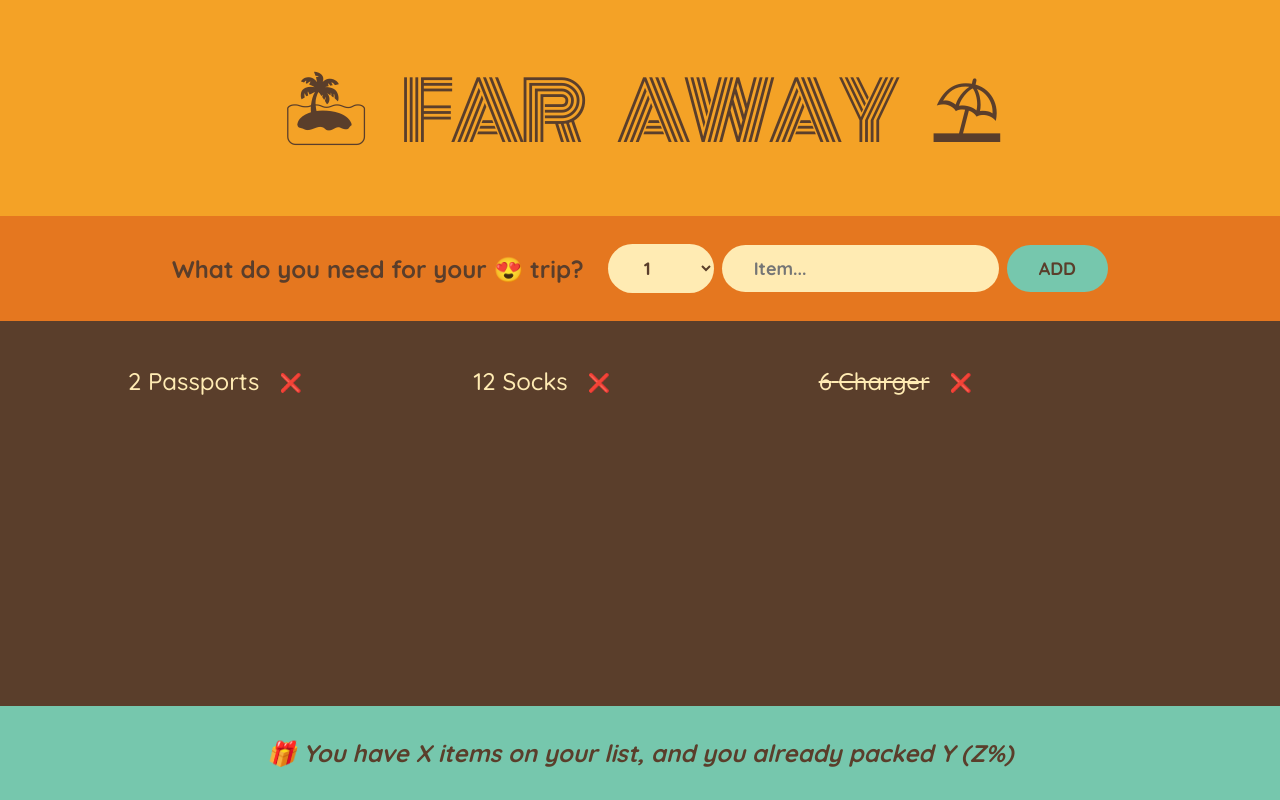
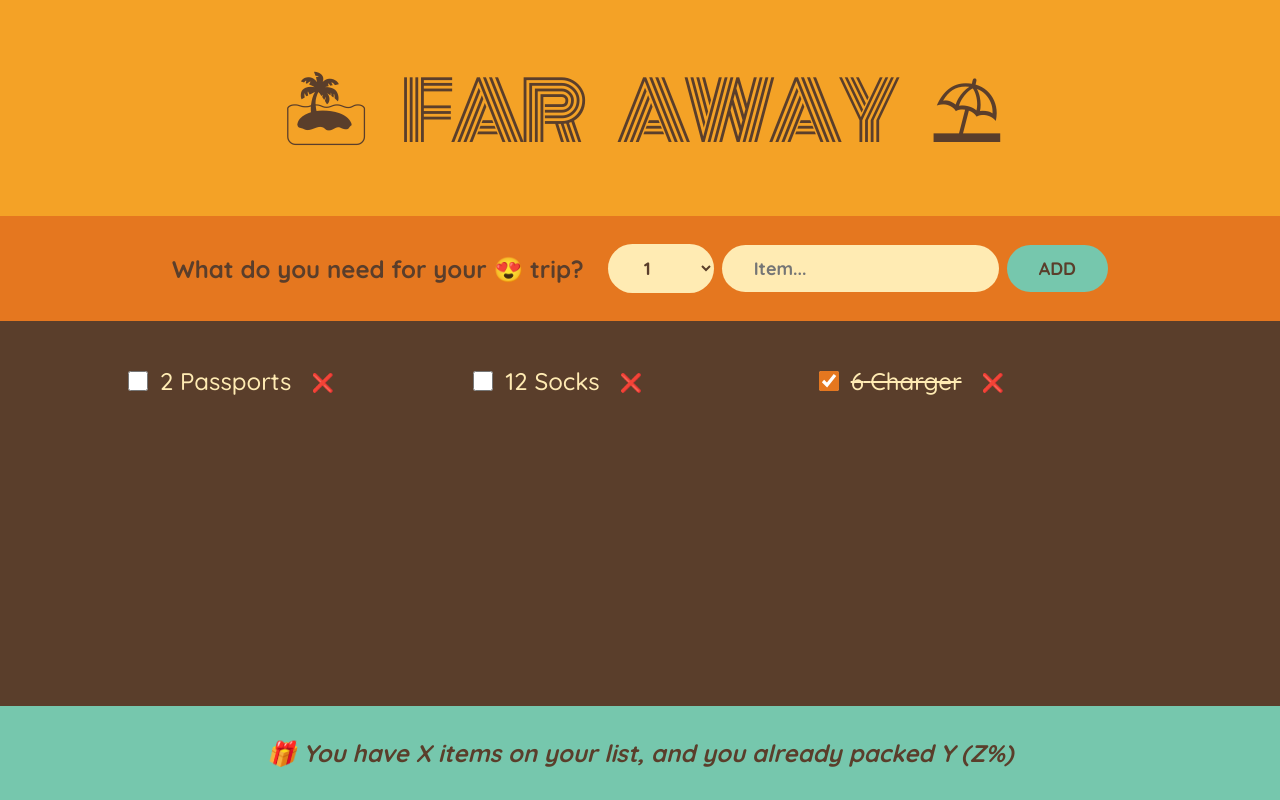
Before and after one commit to skerdishehaj/travel-list, a React (Create React App) app: page / in a window 1280 px wide. Built offline with nearby package versions, Linux system fonts and the light colour scheme.

Commit message:
Did some refactoring and also added toggle packed property funct

```diff
--- a/src/App.js
+++ b/src/App.js
@@ -15,7 +15,7 @@ function App() {
   const [items, setItems] = useState(initialItems);
 
   // Function to add an item
-  const handleGetItem = (item) => {
+  const handleAddItem = (item) => {
     setItems((prevItems) => {
       return [...prevItems, item];
     });
@@ -28,11 +28,24 @@ function App() {
     });
   };
 
+  // Function to toggle an item's packed property (checkbox check/uncheck)
+  const handleToggleItem = (id) => {
+    setItems((prevItems) =>
+      prevItems.map((item) =>
+        item.id === id ? { ...item, packed: !item.packed } : item
+      )
+    );
+  };
+
   return (
     <div className="app">
       <Logo />
-      <Form onGetItem={handleGetItem} />
-      <PackingList onDeleteItem={handleDeleteItem} items={items} />
+      <Form onAddItem={handleAddItem} />
+      <PackingList
+        onToggleItem={handleToggleItem}
+        onDeleteItem={handleDeleteItem}
+        items={items}
+      />
       <Stats />
     </div>
   );
--- a/src/components/Item.js
+++ b/src/components/Item.js
@@ -1,14 +1,15 @@
-export default function Item({ item, onDelete }) {
-  const handleDeleteItem = (id) => {
-    console.log("Item: " + id);
-    onDelete(id);
-  };
+export default function Item({ item, onDeleteItem, onToggleItem }) {
   return (
     <li>
+      <input
+        type="checkbox"
+        checked={item.packed}
+        onChange={onToggleItem.bind(null, item.id)}
+      />
       <span style={item.packed ? { textDecoration: "line-through" } : {}}>
         {item.quantity} {item.description}
       </span>
-      <button onClick={handleDeleteItem.bind(null, item.id)}>❌</button>
+      <button onClick={onDeleteItem.bind(null, item.id)}>❌</button>
     </li>
   );
 }
--- a/src/components/PackingList.js
+++ b/src/components/PackingList.js
@@ -1,12 +1,17 @@
 import Item from "./Item";
 
-export default function PackingList({ items, onDeleteItem }) {
+export default function PackingList({ items, onDeleteItem, onToggleItem }) {
   return (
     <div className="list">
       <ul>
         {items.length > 0 &&
           items.map((item) => (
-            <Item onDelete={onDeleteItem} key={item.id} item={item} />
+            <Item
+              onToggleItem={onToggleItem}
+              onDeleteItem={onDeleteItem}
+              key={item.id}
+              item={item}
+            />
           ))}
       </ul>
     </div>
```
